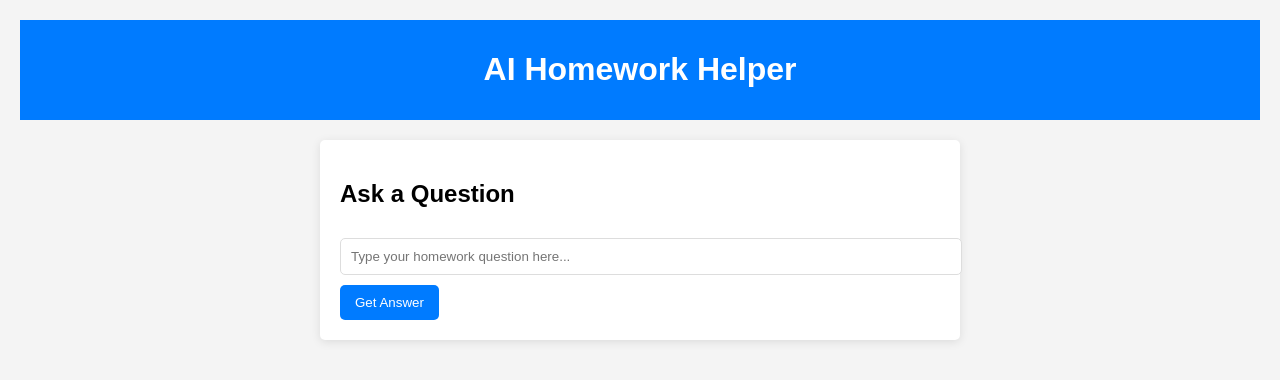
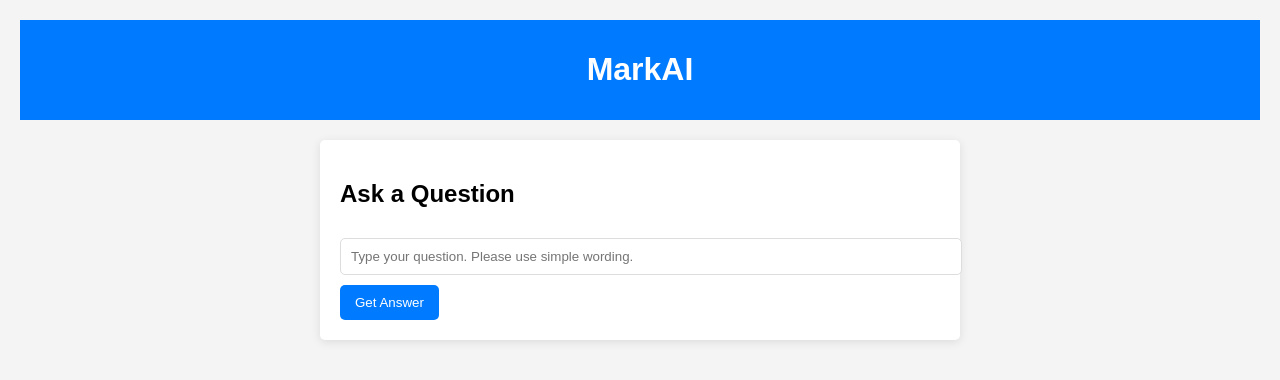
Before and after one commit to GroupDev-Web/Howework-helper, a plain HTML site: page index.html in a window 1280 px wide. Drawn offline with Linux system fonts and the light colour scheme.

Commit message:
Update index.html

```diff
--- a/index.html
+++ b/index.html
@@ -3,7 +3,7 @@
 <head>
     <meta charset="UTF-8">
     <meta name="viewport" content="width=device-width, initial-scale=1.0">
-    <title>AI Homework Helper</title>
+    <title>MarkAI</title>
     <style>
         body {
             font-family: Arial, sans-serif;
@@ -54,12 +54,12 @@
 <body>
 
 <header>
-    <h1>AI Homework Helper</h1>
+    <h1>MarkAI</h1>
 </header>
 
 <div class="container">
     <h2>Ask a Question</h2>
-    <input type="text" id="question" placeholder="Type your homework question here...">
+    <input type="text" id="question" placeholder="Type your question. Please use simple wording.">
     <button onclick="searchWeb()">Get Answer</button>
 
     <div class="response" id="response" style="display: none;"></div>
```
